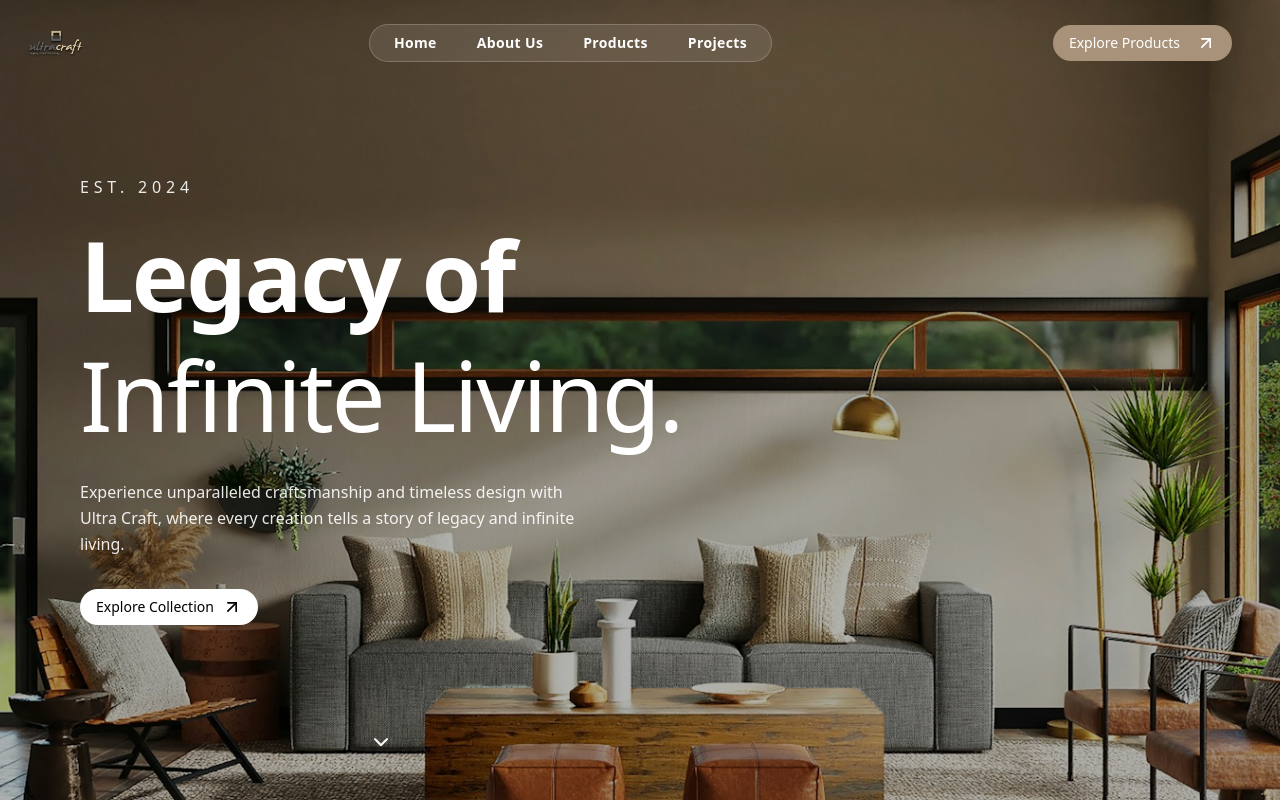
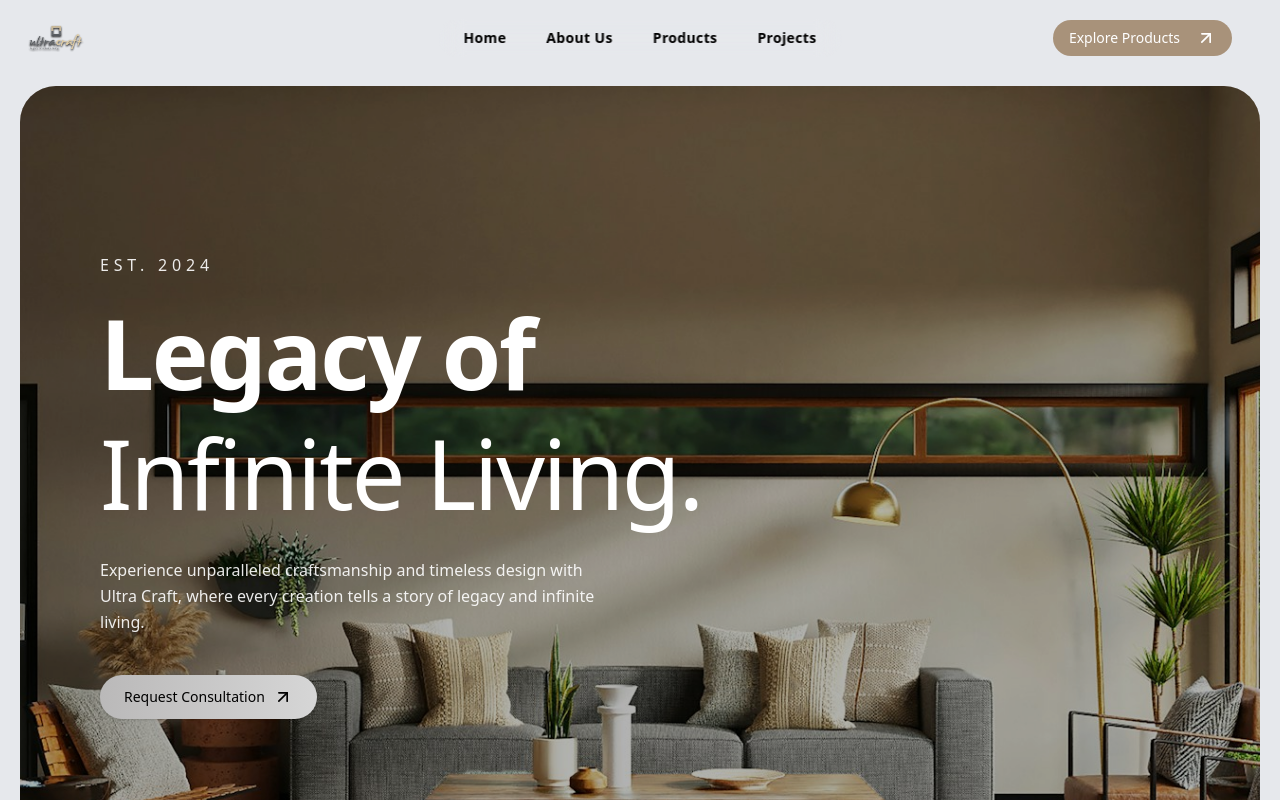
Before and after one commit to Introvera/ultra-craft-project, a Next.js app: page /home in a window 1280 px wide. Shown: the top 800 px of the page. Built offline with nearby package versions, Linux system fonts and the light colour scheme.

Commit message:
changed the navbar and the hero

```diff
--- a/components/hero_section.tsx
+++ b/components/hero_section.tsx
@@ -1,3 +1,66 @@
+// "use client";
+// import { ArrowUpRight, ChevronDown } from "lucide-react";
+// import { useScrollPosition } from "@/hooks/useScrollPosition";
+// import { Button } from "./ui/button";
+
+// export default function ParallaxHero() {
+//   const scrollY = useScrollPosition();
+
+//   return (
+//     <div className="relative h-screen w-full overflow-hidden flex ">
+//       {/* Background Image Layer */}
+//       <div
+//         className="absolute inset-0 z-0 items-center justify-center"
+//         style={{
+//           transform: `translateY(${scrollY * 0.5}px)`,
+//           backgroundImage: "url('/home/hero_background.jpg')",
+//           backgroundSize: "cover",
+//           backgroundPosition: "center",
+//           height: "120%",
+//         }}
+//       />
+
+//       <div className="absolute inset-0 bg-black/30 z-10" />
+
+//       {/* Content Layer */}
+//       <div className="relative min-h-screen flex flex-col justify-center">
+//         {/* Left-aligned text block */}
+//         <div
+//           className="relative z-20 text-white max-w-max px-6 md:px-12 lg:px-20"
+//           style={{ transform: `translateY(${scrollY * 0.2}px)` }}
+//         >
+//           <h2 className="text-sm md:text-base uppercase tracking-[0.3em] mb-4 opacity-90">
+//             Est. 2024
+//           </h2>
+//           <h1 className="text-5xl md:text-7xl lg:text-8xl font-inter font-bold leading-tight tracking-tight">
+//             Legacy of <br />
+//             <span className="font-medium">Infinite Living.</span>
+//           </h1>
+//           <p className="mt-6 max-w-lg text-sm md:text-base leading-relaxed opacity-90">
+//             Experience unparalleled craftsmanship and timeless design with Ultra
+//             Craft, where every creation tells a story of legacy and infinite
+//             living.
+//           </p>
+//           <Button variant={"hero"} size={"pill"} className="mt-8">
+//             Explore Collection
+//             <ArrowUpRight className="size-5" />
+//           </Button>
+//         </div>
+
+//         {/* Chevron stays centered at the bottom */}
+//         <div
+//           className="absolute bottom-10 left-1/2 -translate-x-1/2 z-20 text-white animate-bounce"
+//           style={{ opacity: Math.max(0, 1 - scrollY / 300) }}
+//         >
+//           <ChevronDown className="w-6 h-6" />
+//         </div>
+//       </div>
+//     </div>
+//   );
+// }
+
+
+
 "use client";
 import { ArrowUpRight, ChevronDown } from "lucide-react";
 import { useScrollPosition } from "@/hooks/useScrollPosition";
@@ -7,10 +70,26 @@ export default function ParallaxHero() {
   const scrollY = useScrollPosition();
 
   return (
-    <div className="relative h-screen w-full overflow-hidden flex ">
+    // Page background (like your screenshot)
+    <section className="w-full bg-[var(--color-page)] px-0
+          xl:px-5 ">
+      {/* Card-like hero container */}
+      <div
+        className="
+          relative
+          h-screen
+          w-full
+
+          mt-0 md:mt-21.5
+          overflow-hidden
+          flex
+          rounded-none
+          md:rounded-[36px]
+        "
+      >
         {/* Background Image Layer */}
         <div
-        className="absolute inset-0 z-0 items-center justify-center"
+          className="absolute inset-0 z-0 flex items-center justify-center"
           style={{
             transform: `translateY(${scrollY * 0.5}px)`,
             backgroundImage: "url('/home/hero_background.jpg')",
@@ -20,6 +99,7 @@ export default function ParallaxHero() {
           }}
         />
 
+        {/* Dark overlay */}
         <div className="absolute inset-0 bg-black/30 z-10" />
 
         {/* Content Layer */}
@@ -37,14 +117,20 @@ export default function ParallaxHero() {
               <span className="font-medium">Infinite Living.</span>
             </h1>
             <p className="mt-6 max-w-lg text-sm md:text-base leading-relaxed opacity-90">
-            Experience unparalleled craftsmanship and timeless design with Ultra
-            Craft, where every creation tells a story of legacy and infinite
-            living.
+              Experience unparalleled craftsmanship and timeless design with
+              Ultra Craft, where every creation tells a story of legacy and
+              infinite living.
             </p>
-          <Button variant={"hero"} size={"pill"} className="mt-8">
-            Explore Collection
-            <ArrowUpRight className="size-5" />
-          </Button>
+            <button
+                  className="
+                    inline-flex items-center rounded-full mt-10 px-4 md:px-6 py-2 md:py-3 text-xs md:text-sm font-medium cursor-pointer
+                    text-black shadow-sm
+                    bg-linear-to-r from-[var(--gradient-3)] to-[var(--gradient-4)]
+                  "
+                >
+                  Request Consultation
+                  <ArrowUpRight className="ml-2 size-4 md:size-5" />
+                </button>
           </div>
 
           {/* Chevron stays centered at the bottom */}
@@ -56,5 +142,6 @@ export default function ParallaxHero() {
           </div>
         </div>
       </div>
+    </section>
   );
 }
--- a/components/navbar.tsx
+++ b/components/navbar.tsx
@@ -1,3 +1,134 @@
+// "use client";
+
+// import { useState, useEffect } from "react";
+// import { usePathname } from "next/navigation";
+// import Link from "next/link";
+// import Image from "next/image";
+// import { Menu, X, ArrowUpRight } from "lucide-react";
+// import { Button } from "./ui/button";
+
+// // Reusable NavLink Component
+// const NavLink = ({
+//   href,
+//   children,
+// }: {
+//   href: string;
+//   children: React.ReactNode;
+// }) => {
+//   const pathname = usePathname();
+//   const isActive =
+//     pathname === href || (href !== "/" && pathname.startsWith(href));
+
+//   return (
+//     <a
+//       href={href}
+//       className={`px-2 py-1 rounded-full transition-all font-semibold relative
+//         ${
+//           isActive
+//             ? "bg-[#cdb495] text-slate-900 shadow-sm"
+//             : "hover:bg-[#cdb49559] text-inherit"
+//         }`}
+//     >
+//       <span className="inline-block transition-transform duration-300 hover:scale-105">
+//         {children}
+//       </span>
+
+//       {/* Optional: subtle underline indicator for active (extra polish) */}
+//       {isActive && (
+//         <span className="absolute -bottom-1 left-1/2 -translate-x-1/2 w-10 h-0.5 bg-[#a67c52] rounded-full" />
+//       )}
+//     </a>
+//   );
+// };
+
+// export default function Navbar() {
+//   const [isScrolled, setIsScrolled] = useState(false);
+//   const [isMenuOpen, setIsMenuOpen] = useState(false);
+
+//   useEffect(() => {
+//     const handleScroll = () => {
+//       setIsScrolled(window.scrollY > 50);
+//     };
+//     window.addEventListener("scroll", handleScroll);
+//     return () => window.removeEventListener("scroll", handleScroll);
+//   }, []);
+
+//   // Close mobile menu on route change
+//   useEffect(() => {
+//     setIsMenuOpen(false);
+//   }, [usePathname()]);
+
+//   return (
+//     <nav
+//       className={`fixed top-0 left-0 w-full z-50 transition-all duration-500 ${
+//         isScrolled
+//           ? "bg-[#cdb49529] backdrop-blur-md py-4 shadow-sm text-slate-900"
+//           : "bg-transparent py-6 text-black"
+//       }`}
+//     >
+//       <div className="container mx-auto px-6 flex justify-between items-center">
+//         {/* Logo */}
+//         <div className="flex-shrink-0">
+//           <Link href="/">
+//             <Image
+//               src="/logo.png"
+//               alt="UltraCraft Logo"
+//               width={64}
+//               height={64}
+//             />
+//           </Link>
+//         </div>
+
+//         {/* Desktop Navigation */}
+//         <div className={`hidden md:flex items-center space-x-6 text-sm font-medium tracking-wide  backdrop-blur-md px-4 py-1 rounded-full border  ${isScrolled
+//           ? "bg-white/10 border-white/20"
+//           : "bg-none border-none"
+//       }`}>
+//           <NavLink href="/">Home</NavLink>
+//           <NavLink href="/about">About Us</NavLink>
+//           <NavLink href="/products">Products</NavLink>
+//           <NavLink href="/projects">Projects</NavLink>
+//         </div>
+
+//         {/* CTA Button + Mobile Toggle */}
+//         <div className="flex items-center space-x-6">
+//           <Button variant="coffee" size="pill" className="hidden sm:flex">
+//             Explore Products
+//             <ArrowUpRight className="ml-2 size-5" />
+//           </Button>
+
+//           <button
+//             className="md:hidden text-white"
+//             onClick={() => setIsMenuOpen(!isMenuOpen)}
+//             aria-label="Toggle menu"
+//           >
+//             {isMenuOpen ? <X size={28} /> : <Menu size={28} />}
+//           </button>
+//         </div>
+//       </div>
+
+//       {/* Mobile Menu */}
+//       {isMenuOpen && (
+//         <div className="absolute top-full left-0 w-full bg-white text-slate-900 shadow-2xl border-t border-slate-200 md:hidden animate-in slide-in-from-top-2">
+//           <div className="container mx-auto px-6 py-8 flex flex-col space-y-6 text-lg font-medium">
+//             <NavLink href="/">Home</NavLink>
+//             <NavLink href="/about">About Us</NavLink>
+//             <NavLink href="/products">Products</NavLink>
+//             <NavLink href="/projects">Projects</NavLink>
+
+//             <div className="pt-4 border-t border-slate-200">
+//               <Button variant="coffee" size="lg" className="w-full">
+//                 Explore Products
+//                 <ArrowUpRight className="ml-2 size-5" />
+//               </Button>
+//             </div>
+//           </div>
+//         </div>
+//       )}
+//     </nav>
+//   );
+// }
+
 "use client";
 
 import { useState, useEffect } from "react";
@@ -33,7 +164,6 @@ const NavLink = ({
         {children}
       </span>
 
-      {/* Optional: subtle underline indicator for active (extra polish) */}
       {isActive && (
         <span className="absolute -bottom-1 left-1/2 -translate-x-1/2 w-10 h-0.5 bg-[#a67c52] rounded-full" />
       )}
@@ -44,6 +174,7 @@ const NavLink = ({
 export default function Navbar() {
   const [isScrolled, setIsScrolled] = useState(false);
   const [isMenuOpen, setIsMenuOpen] = useState(false);
+  const pathname = usePathname();
 
   useEffect(() => {
     const handleScroll = () => {
@@ -56,18 +187,18 @@ export default function Navbar() {
   // Close mobile menu on route change
   useEffect(() => {
     setIsMenuOpen(false);
-  }, [usePathname()]);
+  }, [pathname]);
 
   return (
     <nav
-      className={`fixed top-0 left-0 w-full z-50 transition-all duration-500 ${
+      className={`fixed top-0 left-0 w-full z-50 h-[76px] transition-all duration-500 ${
         isScrolled
-          ? "bg-[#cdb49529] backdrop-blur-md py-4 shadow-sm text-slate-900"
-          : "bg-transparent py-6 text-white"
+          ? "bg-[#cdb49529] backdrop-blur-md shadow-sm text-slate-900"
+          : "bg-transparent text-black"
       }`}
     >
-      <div className="container mx-auto px-6 flex justify-between items-center">
-        {/* Logo */}
+      <div className="container mx-auto px-6 h-full flex items-center justify-between relative">
+        {/* Logo (left) */}
         <div className="flex-shrink-0">
           <Link href="/">
             <Image
@@ -79,15 +210,22 @@ export default function Navbar() {
           </Link>
         </div>
 
-        {/* Desktop Navigation */}
-        <div className="hidden md:flex items-center space-x-6 text-sm font-medium tracking-wide bg-white/10 backdrop-blur-md px-4 py-1 rounded-full border border-white/20">
+        {/* Centered Desktop Navigation */}
+        <div
+          className={`hidden md:flex items-center space-x-6 text-sm font-medium tracking-wide backdrop-blur-md px-4 py-1 rounded-full border
+          ${
+            isScrolled
+              ? "bg-white/10 border-white/20"
+              : "bg-transparent border-transparent"
+          } absolute left-1/2 -translate-x-1/2`}
+        >
           <NavLink href="/">Home</NavLink>
           <NavLink href="/about">About Us</NavLink>
           <NavLink href="/products">Products</NavLink>
           <NavLink href="/projects">Projects</NavLink>
         </div>
 
-        {/* CTA Button + Mobile Toggle */}
+        {/* CTA Button + Mobile Toggle (right) */}
         <div className="flex items-center space-x-6">
           <Button variant="coffee" size="pill" className="hidden sm:flex">
             Explore Products
@@ -114,10 +252,20 @@ export default function Navbar() {
             <NavLink href="/projects">Projects</NavLink>
 
             <div className="pt-4 border-t border-slate-200">
-              <Button variant="coffee" size="lg" className="w-full">
+              {/* <Button variant="coffee" size="lg" className="w-full">
                 Explore Products
                 <ArrowUpRight className="ml-2 size-5" />
-              </Button>
+              </Button> */}
+              <button
+                  className="
+                    inline-flex items-center rounded-full px-4 md:px-6 py-2 md:py-3 text-xs md:text-sm font-medium cursor-pointer
+                    text-white shadow-sm
+                    bg-linear-to-r from-[var(--gradient-1)] to-[var(--gradient-2)]
+                  "
+                >
+                  Explore Products
+                  <ArrowUpRight className="ml-2 size-4 md:size-5" />
+                </button>
             </div>
           </div>
         </div>
```
Lines whose indentation alone changed are shown as unchanged.
